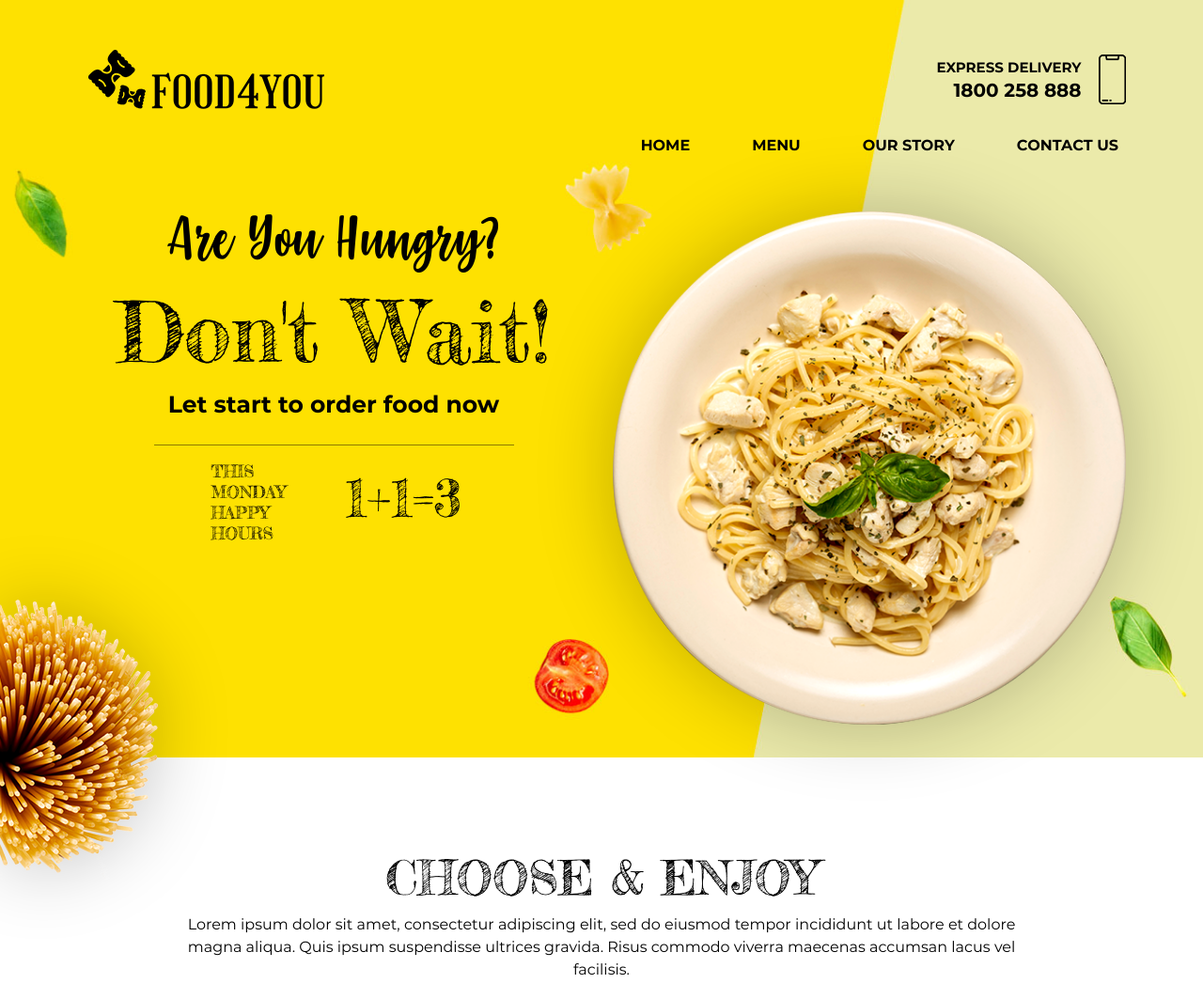
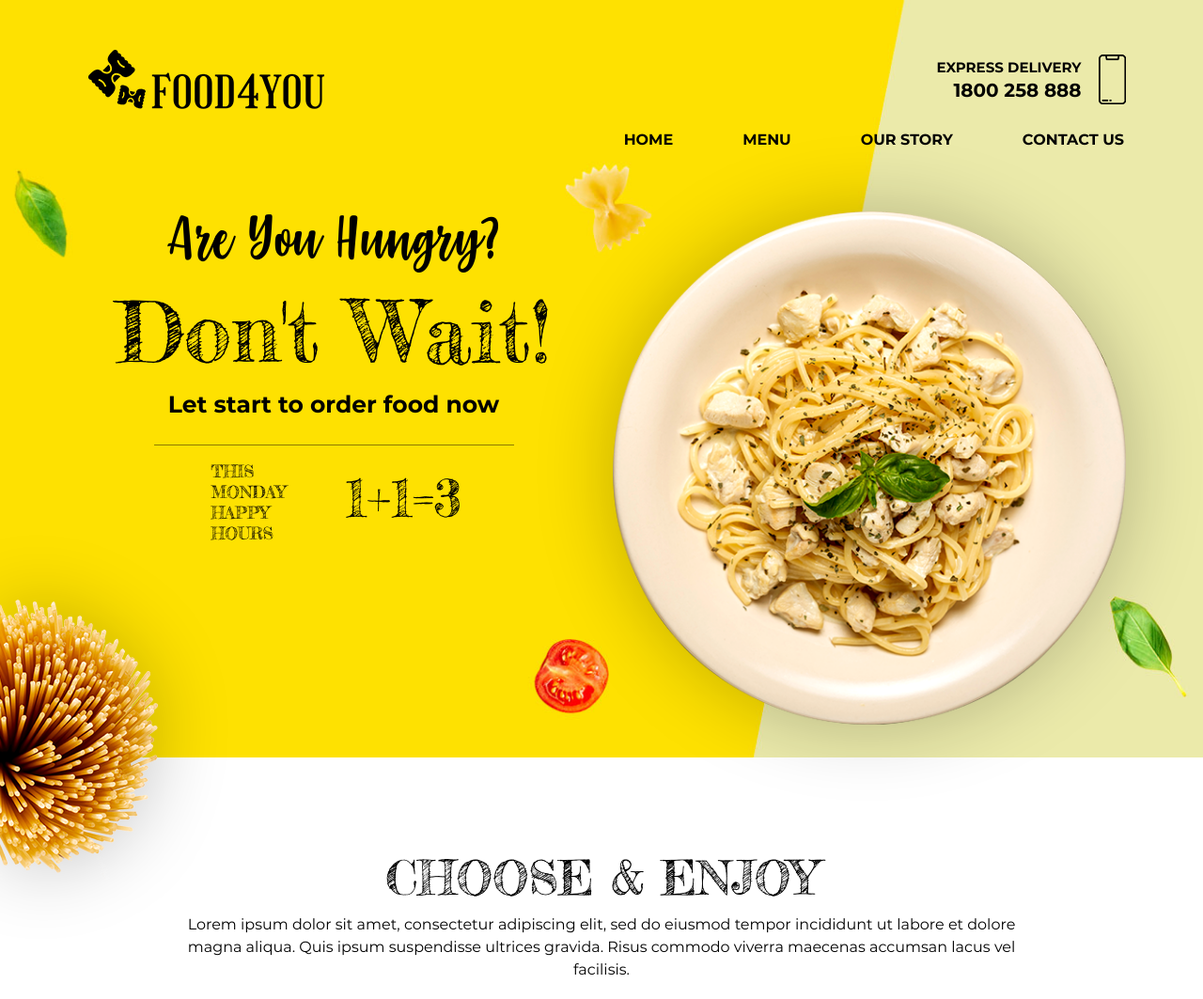
Before and after one commit to nurusshakib88/food4you, a plain HTML site: page index.html in a window 1280 px wide. Shown: the top 1063 px of the page at 94% size. Drawn offline with Linux system fonts and the light colour scheme; a script that the page names is missing.

Commit message:
Update style.css

```diff
--- a/css/style.css
+++ b/css/style.css
@@ -73,11 +73,14 @@ header {
 }
 
 .menu ul li a {
+   margin-right: 70px;
    text-transform: uppercase;
    font-size: 16px;
    font-family: Montserrat-Bold;
    color: black !important;
-   margin-right: 50px;
+   border-bottom: 1px solid transparent;
+   transition: .5s ease;
+   padding: 2px 2px !important;
 }
 
 
@@ -86,7 +89,7 @@ header {
 }
 
 .menu ul li a:hover {
-   color: white !important;
+   border-bottom: 1px solid black;
 }
 
 
```
